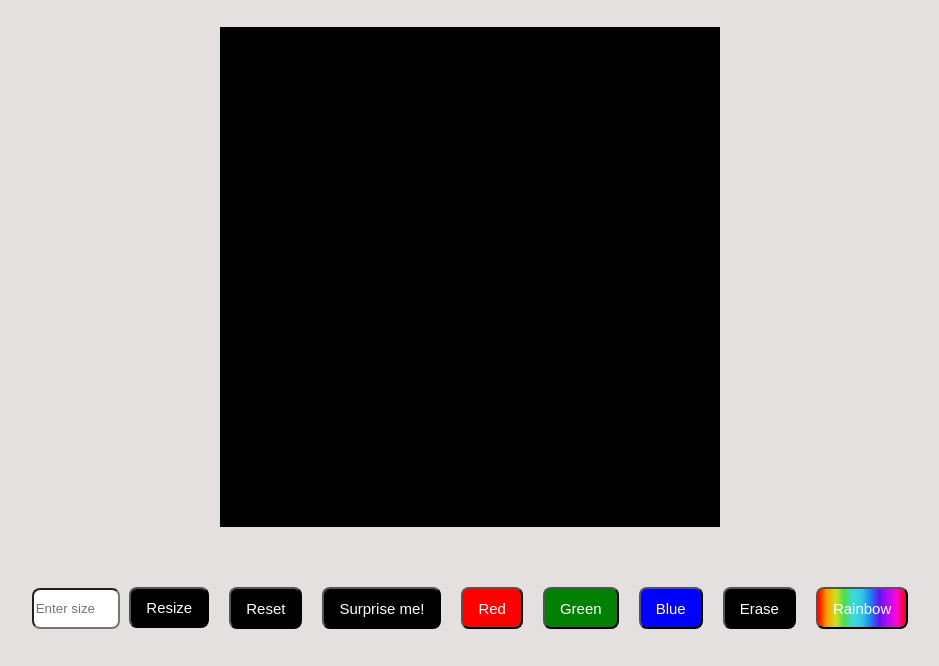
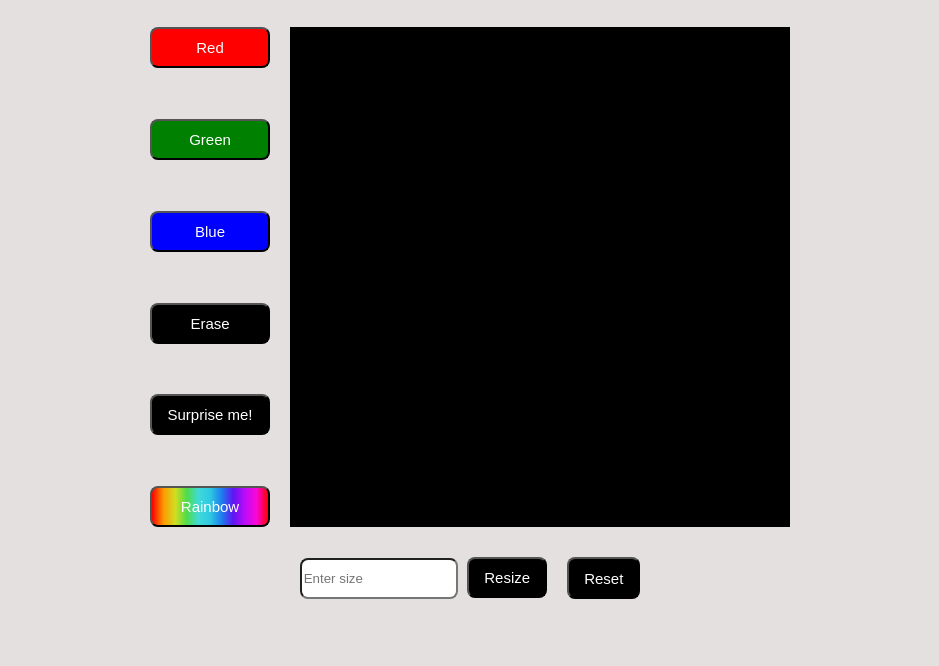
Before and after one commit to Traceydh/Etch-A-Sketch, a plain HTML site: page index.html in a window 1280 px wide. Shown: the part 134-800 px from the top of the page, without its empty margins (170-1109 px from the left). Drawn offline with Linux system fonts and the light colour scheme.

Commit message:
Reformat code

```diff
--- a/index.html
+++ b/index.html
@@ -12,19 +12,24 @@
         <div class="content">
             <h1>Sketch Pad</h1>
             <div class="controls">
-                <div class="container"></div>
+                <div class="middle">
+                    <div class="colors">
+                        <button class="color-btn" value="red">Red</button>
+                        <button class="color-btn" value="green">Green</button>
+                        <button class="color-btn" value="blue">Blue</button>
+                        <button class="color-btn" value="black">Erase</button>
+                        <button class="random-color-btn">Surprise me!</button>
+                        <button class="rainbow-color-btn">Rainbow</button>
+                    </div>
+                    <div class="container"></div>
+                </div>
                 <div class="buttons">
                     <div>
                         <input type="number" name="resize" placeholder="Enter size" id="resize">
                         <button name="resize" class="resize-btn">Resize</button>
                     </div>
                     <button class="reset-btn">Reset</button>
-                    <button class="random-color-btn">Surprise me!</button>
-                    <button class="color-btn" value="red">Red</button>
-                    <button class="color-btn" value="green">Green</button>
-                    <button class="color-btn" value="blue">Blue</button>
-                    <button class="color-btn" value="black">Erase</button>
-                    <button class="rainbow-color-btn">Rainbow</button>
+
                 </div>
             </div>
         </div>
--- a/styles.css
+++ b/styles.css
@@ -13,6 +13,15 @@ h1 {
     flex-direction: column;
     align-items: center;
 }
+.middle {
+    display: flex;
+    gap: 20px;
+}
+.colors {
+    display: flex;
+    flex-direction: column;
+    justify-content: space-between;
+}
 .container {
     width: 500px;
     height: 500px;
@@ -20,7 +29,7 @@ h1 {
 }
 
 input {
-    width: 80px;
+    width: 150px;
     height: 35px;
     border-radius: 8px;
 }
@@ -33,7 +42,7 @@ input {
 }
 
 .buttons {
-    margin-top: 60px;
+    margin-top: 30px;
     display: flex;
     justify-content: center;
     gap: 20px;
@@ -62,8 +71,6 @@ button:hover {
     transition: 0.2s;
 }
 
-
-
 .rainbow-color-btn {
     background: linear-gradient(
         90deg,
```
Also changed, not shown: script.js (+0 -10 lines).
